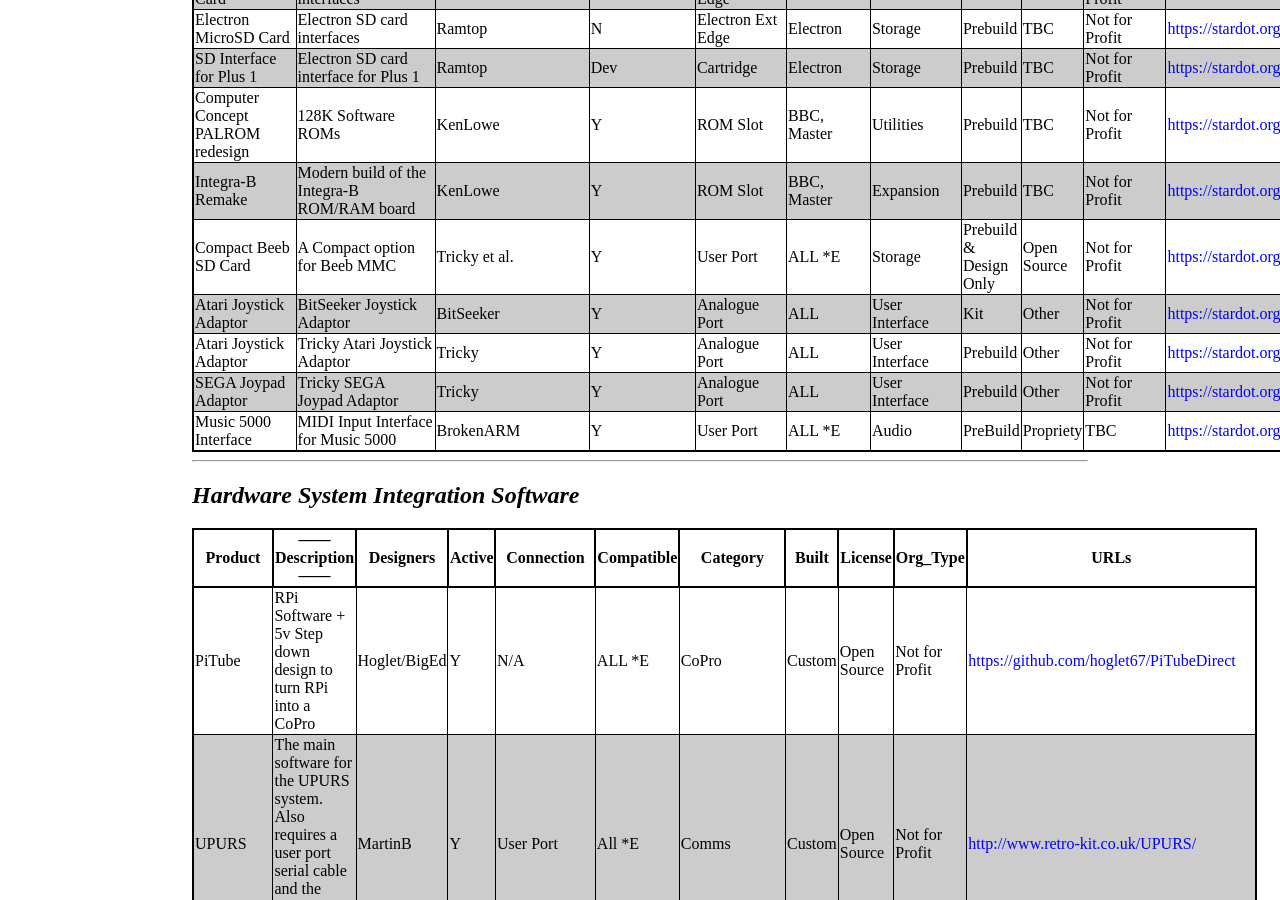
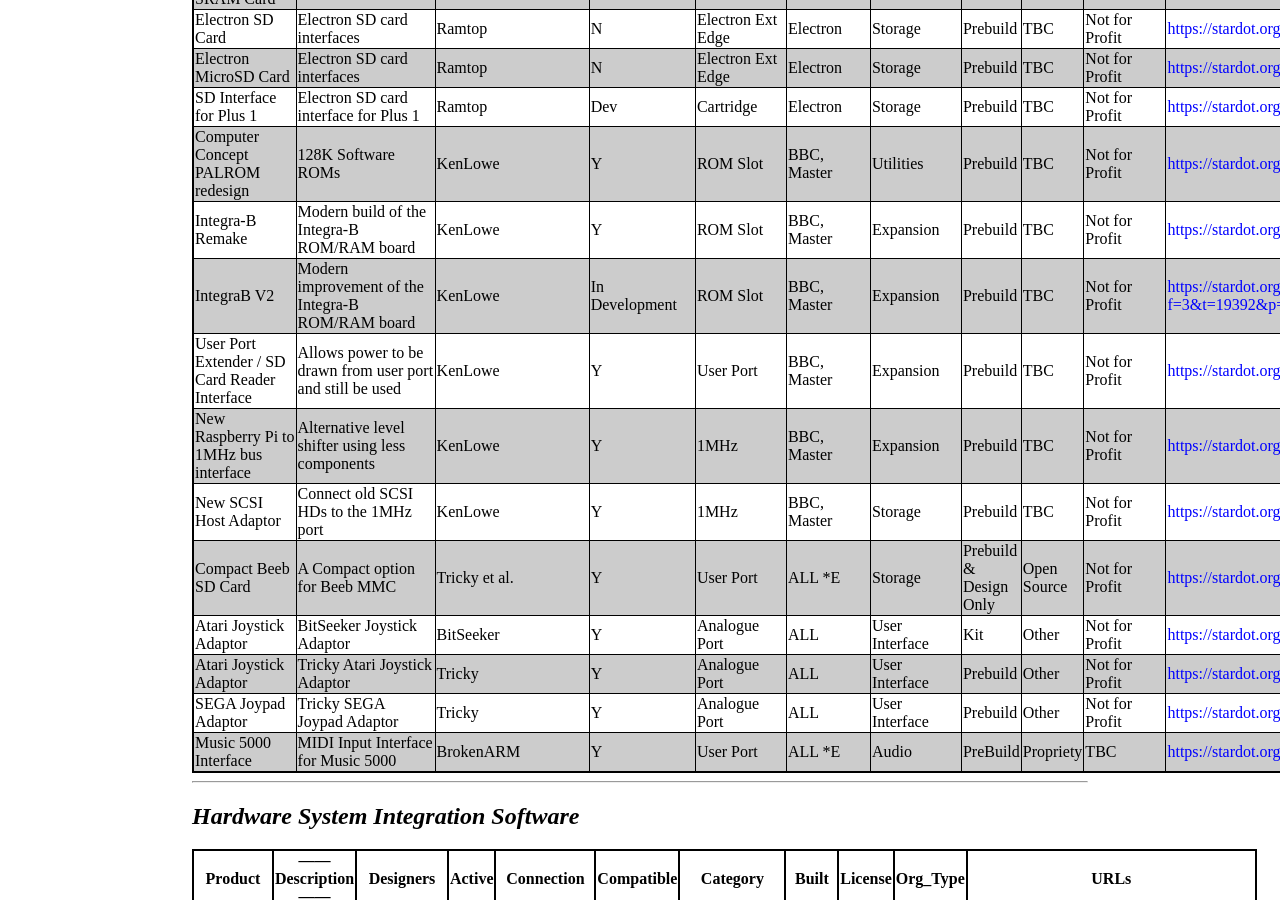
Before and after one commit to elminster/elminster.github.io, a Jekyll site: the page built from hardware.md, in a window 1280 px wide and 900 px high, scrolled down 5026 px. Built offline with Jekyll 4.4.1, drawn with Linux system fonts in a browser that asks for light colours; some of the changed text lies outside the part shown.

Commit message:
Added: Electron ULA Basic Board (Budgie) User Port Extender / SD Card Reader Interface (KenLowe) New Raspberry Pi to 1MHz bus interface (KenLowe) New SCSI Host Adaptor (KenLowe) IntegraB V2 (KenLowe)

```diff
--- a/hardware.md
+++ b/hardware.md
@@ -31,6 +31,7 @@
 </style>
 
 # Modern Retro Hardware List for the BBC Micro Master and Acorn Electron
+
 Following is a list of Modern Hardware projects that have been created for the Acorn 8bit series of computers. They may be commercial or produced by hobbyists; they could be open source or propriety and they might be supplied as a PCB, a kit, fully built or anywhere in between!
 
 <div id="mytable" markdown="1">
@@ -84,6 +85,7 @@
 | AP5 | Remake of PRES AP5. User, Tube and 1Mhz Port Cart | Dave Hitchins | Y | Cartridge | Electron | Expansion | Custom | Open Source | Not for Profit | <http://stardot.org.uk/forums/viewtopic.php?f=3&t=8602> |
 | Metal Cartridge Cases | Pegasus, New AP5 and New AP3/4 Painted Metal case | Dave Hitchins | Y | Cartridge | Electron | Case | Kit | Open Source | Not for Profit | <http://stardot.org.uk/forums/viewtopic.php?f=3&t=13284> |
 | Ultimate Electron Upgrade | ReMake of Electron ULA with a few extra features | Dave Hitchins/Hoglet/myelin | In Development | ULA | Electron | Expansion | TBC | Open Source | Not for Profit | <https://stardot.org.uk/forums/viewtopic.php?f=3&t=9223> |
+| Electron ULA Basic Board | ReMake of Electron ULA  Lite | Budgie/(Hoglet) | In Development | ULA | Electron | Expansion | TBC | Open Source | Not for Profit | <https://stardot.org.uk/forums/viewtopic.php?f=3&t=19463> |
 | Match box copro | CoPro reproduced on a matchbox  | Hoglet/Flynnjs/BigEd | Y - flynnjs | Tube | ALL *E | CoPro | Kit | Open Source | Not for Profit | <http://stardot.org.uk/forums/viewtopic.php?f=8&t=8932> |
 | Level shifter : 5v DIP to 3v3 DE0-nano | Used to allow other Spartan FPGAs to be used with ICE-T  | Flynnjs | Y | CPU Socket | ALL *E | Diagnostics | Prebuild | Other | Not for Profit | <http://www.xeropage.co.uk/shop/index.php?id_product=16&controller=product> |
 | Femto Flash Floppy | Mini Gotek using SDCard fitting under Beeb  | Flynnjs | Development | Disc | ALL *E | Storage | TBC | TBC | TBC | <https://stardot.org.uk/forums/viewtopic.php?f=3&t=17753> |
@@ -127,12 +129,15 @@
 | SD Interface for Plus 1 | Electron SD card interface for Plus 1 | Ramtop | Dev | Cartridge | Electron | Storage | Prebuild | TBC | Not for Profit | <https://stardot.org.uk/forums/viewtopic.php?t=18055> |
 | Computer Concept PALROM redesign | 128K Software ROMs | KenLowe | Y | ROM Slot | BBC, Master | Utilities | Prebuild | TBC | Not for Profit | <https://stardot.org.uk/forums/viewtopic.php?f=3&t=17124> |
 | Integra-B Remake | Modern build of the Integra-B ROM/RAM board | KenLowe | Y | ROM Slot | BBC, Master | Expansion | Prebuild | TBC | Not for Profit | <https://stardot.org.uk/forums/viewtopic.php?f=8&t=16825> |
+| IntegraB V2 | Modern improvement of the Integra-B ROM/RAM board | KenLowe | In Development| ROM Slot | BBC, Master | Expansion | Prebuild | TBC | Not for Profit | <https://stardot.org.uk/forums/viewtopic.php?f=3&t=19392&p=269720#p269720> |
+| User Port Extender / SD Card Reader Interface | Allows power to be drawn from user port and still be used | KenLowe | Y | User Port | BBC, Master | Expansion | Prebuild | TBC | Not for Profit | <https://stardot.org.uk/forums/viewtopic.php?f=3&t=19788#p275822> |
+| New Raspberry Pi to 1MHz bus interface | Alternative level shifter using less components | KenLowe | Y | 1MHz | BBC, Master | Expansion | Prebuild | TBC | Not for Profit | <https://stardot.org.uk/forums/viewtopic.php?f=3&t=18513> |
+| New SCSI Host Adaptor | Connect old SCSI HDs to the 1MHz port | KenLowe | Y | 1MHz | BBC, Master | Storage | Prebuild | TBC | Not for Profit | <https://stardot.org.uk/forums/viewtopic.php?f=3&t=18815> |
 | Compact Beeb SD Card | A Compact option for Beeb MMC | Tricky et al. | Y | User Port | ALL *E | Storage | Prebuild & Design Only | Open Source | Not for Profit | <https://stardot.org.uk/forums/viewtopic.php?f=3&t=12869> |
 | Atari Joystick Adaptor | BitSeeker Joystick Adaptor | BitSeeker | Y | Analogue Port | ALL | User Interface | Kit | Other | Not for Profit | <https://stardot.org.uk/forums/viewtopic.php?f=3&t=15037> |
 | Atari Joystick Adaptor | Tricky Atari Joystick Adaptor | Tricky | Y | Analogue Port | ALL | User Interface | Prebuild | Other | Not for Profit | <https://stardot.org.uk/forums/viewtopic.php?f=3&t=14355> |
 | SEGA Joypad Adaptor | Tricky SEGA Joypad Adaptor | Tricky | Y | Analogue Port | ALL | User Interface | Prebuild | Other | Not for Profit | <https://stardot.org.uk/forums/viewtopic.php?t=17547> |
 | Music 5000 Interface | MIDI Input Interface for Music 5000  | BrokenARM | Y | User Port | ALL *E | Audio| PreBuild | Propriety | TBC | <https://stardot.org.uk/forums/viewtopic.php?f=3&t=16893> |
-
 
 ***
 
@@ -148,7 +153,9 @@
 | Godil Adaptor | Godil 50 to 40 pin Adaptor | bprosman | Y | N/A | All *E | Comms | Custom | TBC | Not for Profit | <https://stardot.org.uk/forums/viewtopic.php?t=12954&start=30#p221943> |
 
 ***
+
 ## _**DIY - Relevant DIY project not covered by above**_
+
 This section covers any recent new or remakes of DIY projects that don't have an equivalent kit/prebuilt option above. There are 1000's of other DIY projects in Mags, Books and on the Web; But only a handful of really useful ones (that have been reimagined) currently appear here.
 
 | Product | Description | Designers | Active | Connection | Compatible | Category | Built | License | Org_Type | URLs |
@@ -195,8 +202,6 @@
 | Music 4000 Interface | Music 4000 Keyboard(less) Interface | jasonl | Y | User Port | BBC & Master | Audio| Design Only | Open Source | Not for Profit | <https://github.com/jlbeebprojects/music4xxx-AtMega> |
 | Music 2000 Clone | Music 2000 Midi Interface Clone  | jasonl | Y | Music 5000 | BBC & Master | Audio| Design Only | Open Source | Not for Profit | <https://github.com/jlbeebprojects/music2xxx> |
 
-
-
 ***
 
 ## _**Resellers**_
@@ -208,8 +213,7 @@
 
 ***
 
-## _**6502 SBC Kits**_
-This section covers a few of the popular 'to buy' DIY 6502 Single Board Computer Kits that are available. For a complete list of 6502 homebrew projects check out <http://6502.org/homebuilt>, <https://hackaday.io/search?term=6502>, & <https://hackaday.com/?s=6502>
+## _**6502 SBC Kits**_This section covers a few of the popular 'to buy' DIY 6502 Single Board Computer Kits that are available. For a complete list of 6502 homebrew projects check out <http://6502.org/homebuilt>, <https://hackaday.io/search?term=6502>, & <https://hackaday.com/?s=6502>
 
 | Product | Description | Designers | Active | Connection | Compatible | Category | Built | License | Org_Type | URLs |
 |---------|-------------|-----------|--------|------------|------------|----------|-------|---------|----------|------|
```
Also changed, not shown: other parts of hardware.md (+1 -1 lines).
